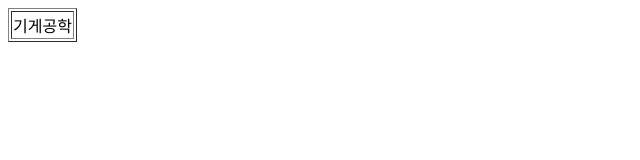
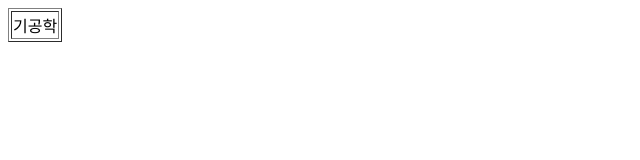
Before and after one commit to bt160903/21207, a plain HTML site: page right1.html in a window 1280 px wide. Shown: the full height of the page, 0-640 px from the left. Drawn offline with Linux system fonts and the light colour scheme.

Commit message:
Update right1.html

```diff
--- a/right1.html
+++ b/right1.html
@@ -5,7 +5,7 @@
 <table border=1>
 <tr>
   <td>
-기게공학
+기공학
   </td>
   </tr>
 </table>
```
